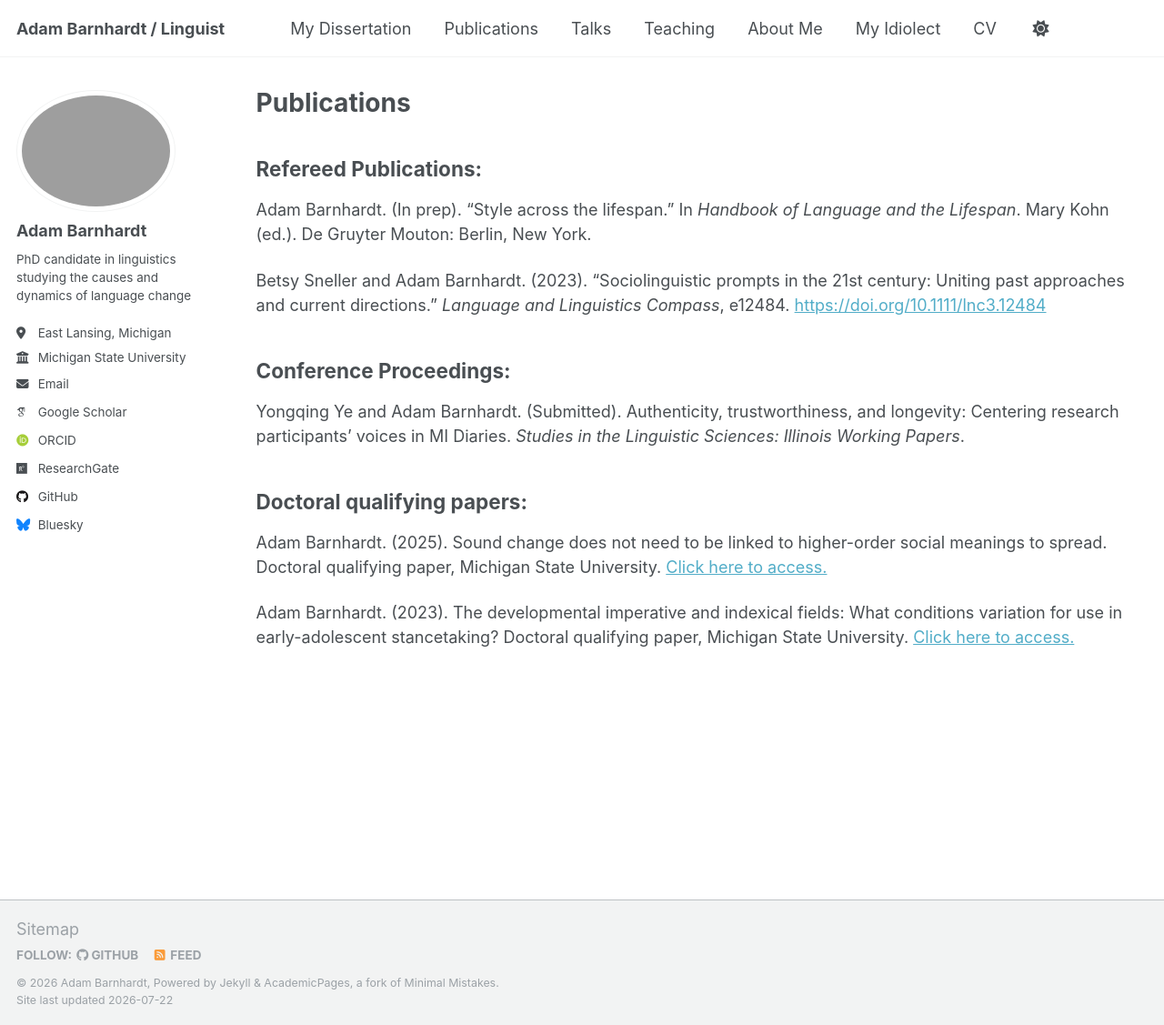
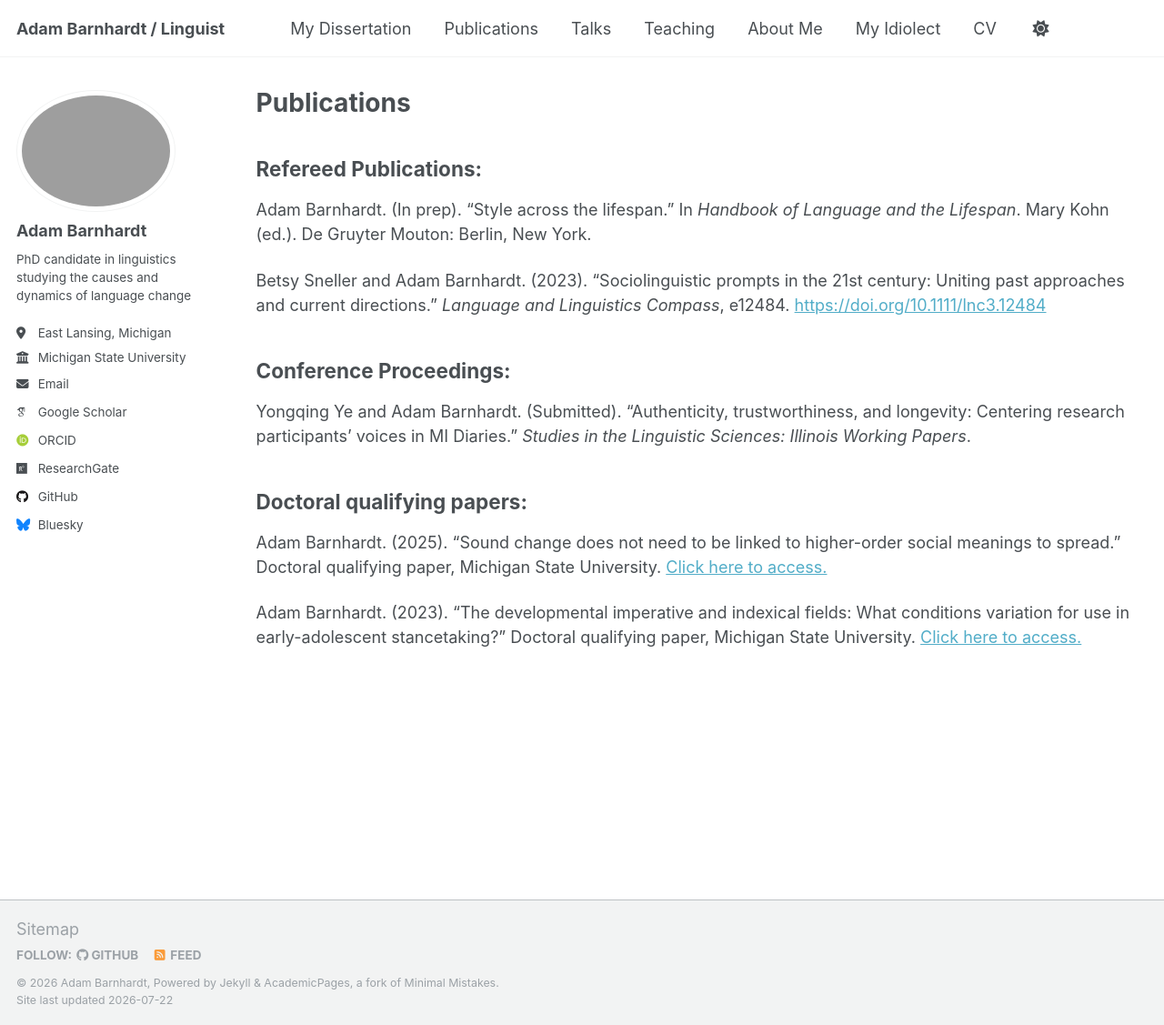
Before and after one commit to adambarnhardt/adambarnhardt.github.io, a Jekyll site: the page built from _pages/publications.md, in a window 1280 px wide and 1127 px high. Shown: the whole window at 91% size. Built offline with Jekyll 4.4.1, drawn with Linux system fonts in a browser that asks for light colours; some web fonts are replaced; a script that is not in the unit is left out.

```diff
--- a/_pages/publications.md
+++ b/_pages/publications.md
@@ -13,10 +13,10 @@ Betsy Sneller and Adam Barnhardt. (2023). "Sociolinguistic prompts in the 21st c
 
 ## Conference Proceedings:
 
-Yongqing Ye and Adam Barnhardt. (Submitted). Authenticity, trustworthiness, and longevity: Centering research participants’ voices in MI Diaries. *Studies in the Linguistic Sciences: Illinois Working Papers*.
+Yongqing Ye and Adam Barnhardt. (Submitted). "Authenticity, trustworthiness, and longevity: Centering research participants’ voices in MI Diaries." *Studies in the Linguistic Sciences: Illinois Working Papers*.
 
 ## Doctoral qualifying papers:
 
-Adam Barnhardt. (2025). Sound change does not need to be linked to higher-order social meanings to spread. Doctoral qualifying paper, Michigan State University. [Click here to access.](https://drive.proton.me/urls/FR9JQW1RJG#5LHNEmBSaYei)
+Adam Barnhardt. (2025). "Sound change does not need to be linked to higher-order social meanings to spread." Doctoral qualifying paper, Michigan State University. [Click here to access.](https://drive.proton.me/urls/FR9JQW1RJG#5LHNEmBSaYei)
 
-Adam Barnhardt. (2023). The developmental imperative and indexical fields: What conditions variation for use in early-adolescent stancetaking? Doctoral qualifying paper, Michigan State University. [Click here to access.](https://drive.proton.me/urls/VWFYCGYXM4#l8XmGJiBCxxD)
+Adam Barnhardt. (2023). "The developmental imperative and indexical fields: What conditions variation for use in early-adolescent stancetaking?" Doctoral qualifying paper, Michigan State University. [Click here to access.](https://drive.proton.me/urls/VWFYCGYXM4#l8XmGJiBCxxD)
```
